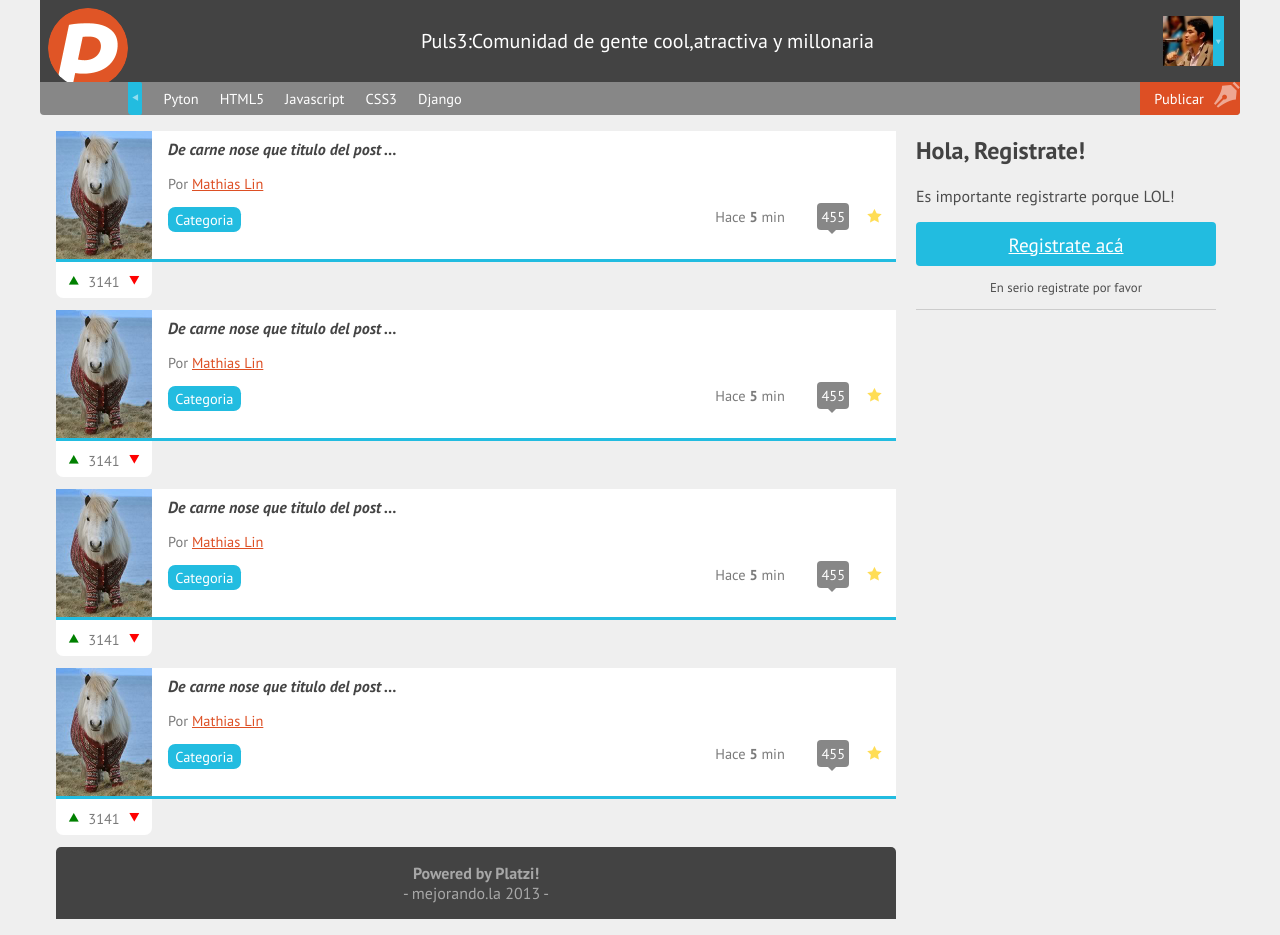
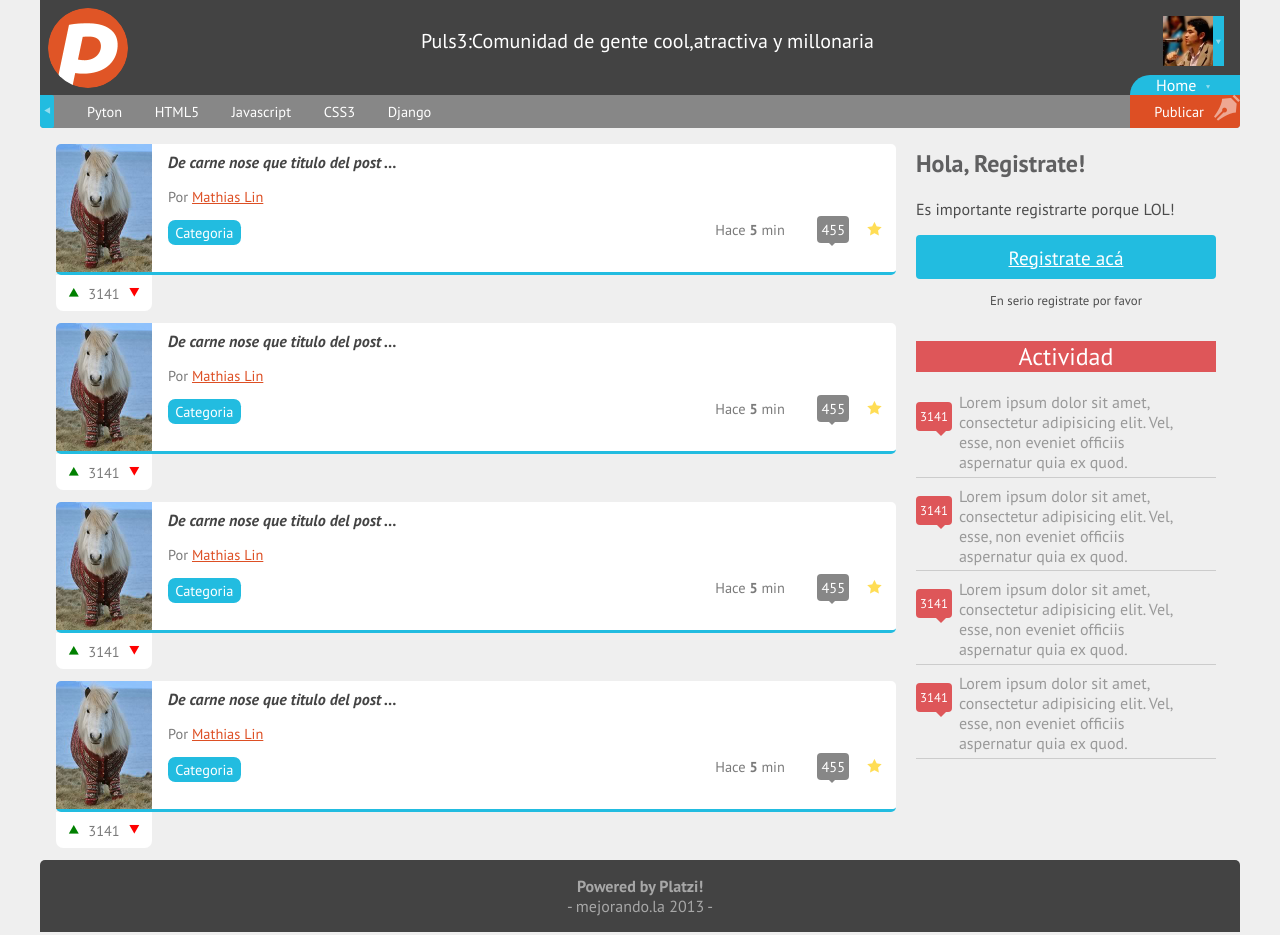
Before and after one commit to mathiaslinv/Puls3, a plain HTML site: page index.html in a window 1280 px wide. Drawn offline with Linux system fonts and the light colour scheme.

Commit message:
Final
subida de archivos finales

```diff
--- a/css/estilos.css
+++ b/css/estilos.css
@@ -11,6 +11,9 @@
 
 a {
 	color: #dd4f24;
+}
+aside {
+	display: none;
 }
 body {
 	background: #EFEFEF;
@@ -35,7 +38,7 @@ header {
 	background: #434343;
 	color: white;
 	margin: 0 ;
-	padding: 0.5em;
+	padding: 0.5em 0.5em 1.3em 0.5em;
 	position: relative;
 }
 header figure, header h1 {
@@ -97,7 +100,7 @@ nav ul{
 }
 nav ul li {
 	display: inline-block;
-	margin: 0 1.2em 0 0;
+	margin: 0 1em;
 	vertical-align: top;
 }
 nav ul li a {
@@ -109,7 +112,9 @@ nav ul li a {
 nav #flechita_nav a {
 	background: #22bce0;
 	border-radius: 0 2px 2px 4px;
+	left: 0;
 	padding: 0.5em 0;
+	position: absolute;
 	text-decoration: none;
 
 }
@@ -124,6 +129,7 @@ nav #publicar_nav {
 	border-radius: 0 0 4px 0;
 	float: right;
 	margin-right: 0;
+	padding-left: 9.5px;
 	padding-right: 1.5em;
 	position: relative;
 }
@@ -142,15 +148,13 @@ nav #publicar_nav a {
 	text-decoration: none;
 }
 
-#bienvenida {
-	display: none;
-}
 #contenido {
 	margin: 1em;
 }
 #contenido .item {
 	background: white;
 	border-bottom: 3px #22bce0 solid;
+	border-radius: 5px;
 	margin-bottom: 3em;
 	min-height: 128px;
 	position: relative;
@@ -206,6 +210,7 @@ nav #publicar_nav a {
 	margin: 0 1rem 0 0;
 }
 #contenido .item .imagen_item img {
+	border-radius: 5px 0 0 0;
 	width: 96px;
 
 }
@@ -248,3 +253,22 @@ nav #publicar_nav a {
 	color: green;
 	content: "\e601";
 }
+#home {
+	background-color: #22bce0;
+	bottom: 0;
+	border-radius: 30px 0 0 0;
+	color: #fff;
+	padding-left: 26px;
+	padding-right: 9.5px;
+	position: absolute;
+	right: 0;
+	text-decoration: none;
+}
+#home:after {
+	content: "\e600";
+	font-family: "icomoon";
+	font-size: 9px;
+	opacity: 0.5;
+	padding-left: 7px;
+	padding-right: 18px;
+}
--- a/css/responsive.css
+++ b/css/responsive.css
@@ -4,15 +4,59 @@
 	margin: 0 auto;
 	max-width: 1200px;
 	}
-	#bienvenida{
+	aside{
 		display: block;
-		border-bottom: 1px solid #CCC;
 		float: right;
 		margin-right: 2%;
 		width: 25%;
 	}
+	aside div{
+		margin-bottom: 2em;
+	}
+	#actividad .item_actividad{
+		border-bottom: 1px solid #CCC;
+		margin-bottom: 0.5em;
+		padding-bottom: 0.3em;
+	}
+	#actividad h2 {
+		background: #de5659;
+		color: #fff;
+		font-weight: normal;
+		text-align: center;
+	}
+	#actividad p {
+		color: #999999;
+		display: inline-block;
+		margin: 0;
+		width: 80%;
+
+	}
+	#actividad a {
+		background: #de5659;
+		border-radius: 4px;
+		color: #fff;
+		float: left;
+		font-size: 0.8em;
+		display: inline-block;
+		margin-right: 7px;
+		margin-top: 10px;
+		text-align: center;
+		text-decoration: none;
+		padding: 6px 4px;
+		position: relative;
+
+	}
+	#actividad a:after {
+		border-left: 5px solid transparent;
+		border-right: 5px solid transparent;
+		border-top: 5px solid #de5659;
+		content: "";
+		left: 20px;
+		position: absolute;
+		top: 99%;
+	}
 	#bienvenida h2{
-		color: #434343;
+		color: #606061;
 	}
 	#bienvenida #mensaje_registro,
 	#bienvenida #registro {
@@ -33,4 +77,5 @@
 	#contenido {
 		width: 70%;
 	}
+
 }
--- a/index.html
+++ b/index.html
@@ -26,9 +26,9 @@
 		<figure id="avatar">
 			<img src="avatar.jpg" alt="">
 			<figcaption>
-
 			</figcaption>
 		</figure>
+		<a id="home" href="#">Home</a>
 	</header>
 	<nav>
 		<ul>
@@ -41,13 +41,48 @@
 			<li id="publicar_nav"><a href="#">Publicar</a></li>
 		</ul>
 	</nav>
-	<aside id="bienvenida">
+	<aside>
+	<div id="bienvenida">
 		<h2>Hola, Registrate!</h2>
 		<p>Es importante registrarte porque LOL!</p>
 		<a id="registro" href="#">Registrate acá</a>
 		<p id="mensaje_registro">En serio registrate por favor</p>
+	</div>
+
+	<div id="actividad">
+		<h2>Actividad</h2>
+		<div class="item_actividad">
+			<a href="#">3141</a>
+			<p>
+				Lorem ipsum dolor sit amet, consectetur adipisicing elit. Vel, esse, non eveniet officiis aspernatur quia ex quod.
+			</p>
+		</div>
+
+		<div class="item_actividad">
+			<a href="#">3141</a>
+			<p>
+				Lorem ipsum dolor sit amet, consectetur adipisicing elit. Vel, esse, non eveniet officiis aspernatur quia ex quod.
+			</p>
+		</div>
+		<div class="item_actividad">
+			<a href="#">3141</a>
+			<p>
+				Lorem ipsum dolor sit amet, consectetur adipisicing elit. Vel, esse, non eveniet officiis aspernatur quia ex quod.
+			</p>
+		</div>
+		<div class="item_actividad">
+			<a href="#">3141</a>
+			<p>
+				Lorem ipsum dolor sit amet, consectetur adipisicing elit. Vel, esse, non eveniet officiis aspernatur quia ex quod.
+			</p>
+		</div>
+
+
+	</div>
+
+
 	</aside>
-	<aside
+
 	<section id="contenido">
 		<article class="item">
 			<figure class="imagen_item">
```
Also changed, not shown: 1 other file.
